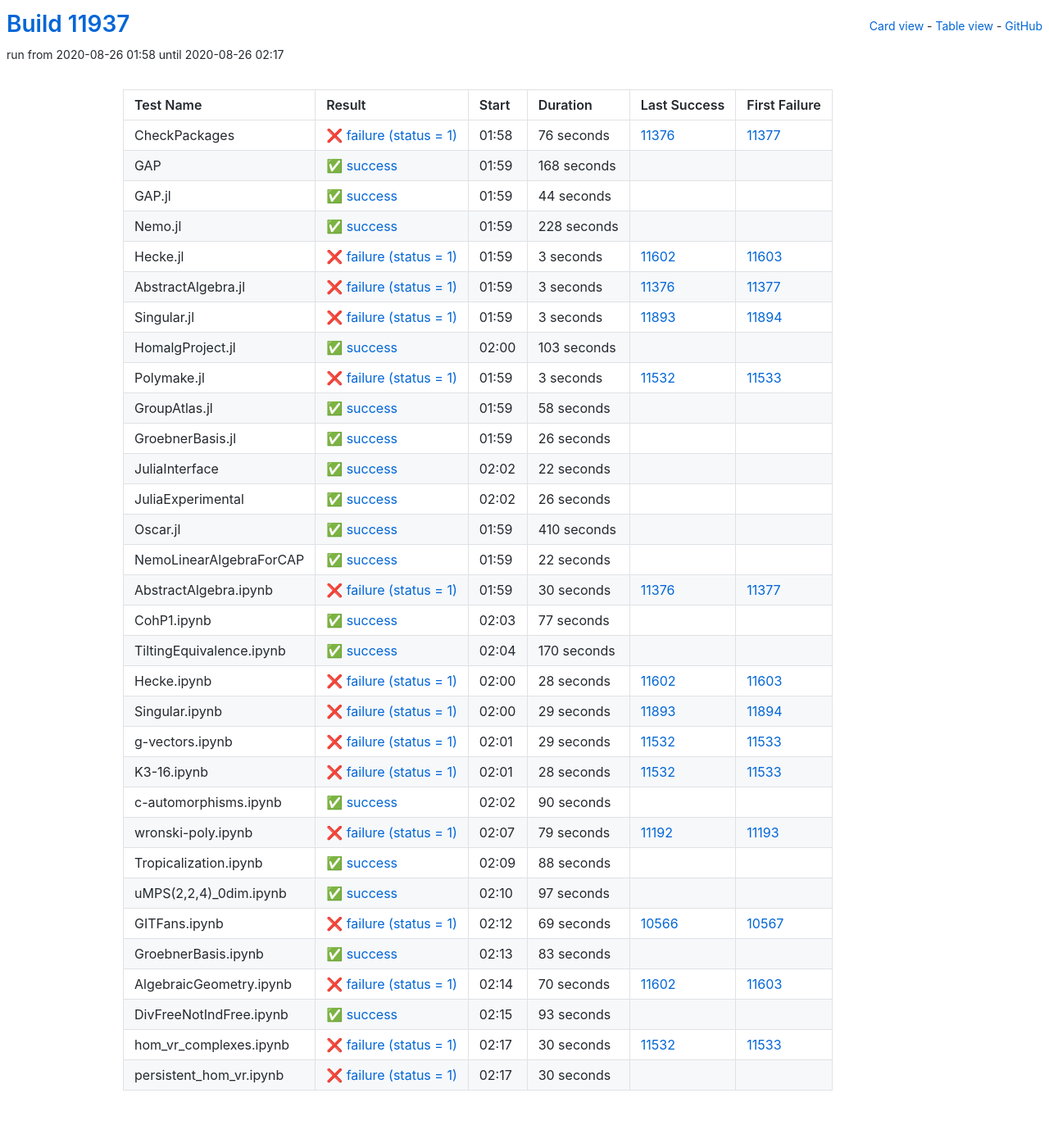
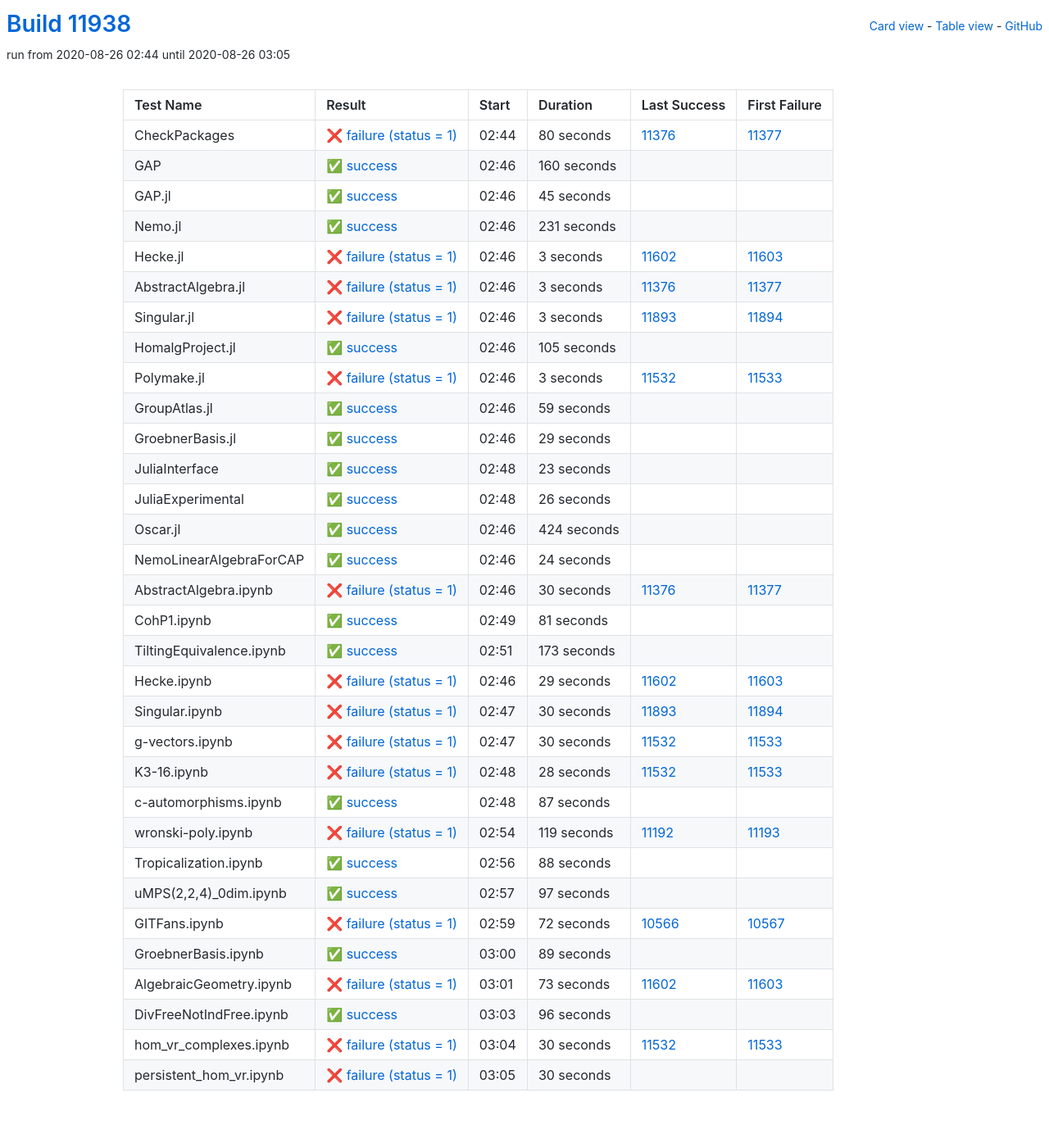
Before and after one commit to oscar-system/oscar-ci-status, a Jekyll site: the page built from table.html, in a window 1280 px wide. Shown: the whole page at 82% size. Built offline with Jekyll 4.4.1, drawn with Linux system fonts in a browser that asks for light colours.

Commit message:
Build #11938

```diff
--- a/_data/ci.yml
+++ b/_data/ci.yml
@@ -1,6 +1,6 @@
 ---
-build: 11937
-build_url: https://oscarci.mathematik.uni-kl.de/job/oscar/11937/
+build: 11938
+build_url: https://oscarci.mathematik.uni-kl.de/job/oscar/11938/
 job: oscar
 organization: oscar-system
 repo: oscar-ci-status
@@ -8,56 +8,56 @@
 tests:
 - name: CheckPackages
   id: checkpackages
-  log: https://oscarci.mathematik.uni-kl.de/job/oscar/11937/artifact/logs/build-11937/CheckPackages.log
-  start: 2020-08-26 01:58
+  log: https://oscarci.mathematik.uni-kl.de/job/oscar/11938/artifact/logs/build-11938/CheckPackages.log
+  start: 2020-08-26 02:44
   success: false
   exitcode: 1
   status: failure
-  duration: 76
+  duration: 80
   last_success: 11376
   last_success_url: https://oscarci.mathematik.uni-kl.de/job/oscar/11376/
   first_failure: 11377
   first_failure_url: https://oscarci.mathematik.uni-kl.de/job/oscar/11377/
 - name: GAP
   id: gap
-  log: https://oscarci.mathematik.uni-kl.de/job/oscar/11937/artifact/logs/build-11937/GAP.log
-  start: 2020-08-26 01:59
+  log: https://oscarci.mathematik.uni-kl.de/job/oscar/11938/artifact/logs/build-11938/GAP.log
+  start: 2020-08-26 02:46
   success: true
   exitcode: 0
   status: success
-  duration: 168
+  duration: 160
   last_success: false
   last_success_url:
   first_failure: false
   first_failure_url:
 - name: GAP.jl
   id: gap-jl
-  log: https://oscarci.mathematik.uni-kl.de/job/oscar/11937/artifact/logs/build-11937/GAP.jl.log
-  start: 2020-08-26 01:59
+  log: https://oscarci.mathematik.uni-kl.de/job/oscar/11938/artifact/logs/build-11938/GAP.jl.log
+  start: 2020-08-26 02:46
   success: true
   exitcode: 0
   status: success
-  duration: 44
+  duration: 45
   last_success: false
   last_success_url:
   first_failure: false
   first_failure_url:
 - name: Nemo.jl
   id: nemo-jl
-  log: https://oscarci.mathematik.uni-kl.de/job/oscar/11937/artifact/logs/build-11937/Nemo.jl.log
-  start: 2020-08-26 01:59
+  log: https://oscarci.mathematik.uni-kl.de/job/oscar/11938/artifact/logs/build-11938/Nemo.jl.log
+  start: 2020-08-26 02:46
   success: true
   exitcode: 0
   status: success
-  duration: 228
+  duration: 231
   last_success: false
   last_success_url:
   first_failure: false
   first_failure_url:
 - name: Hecke.jl
   id: hecke-jl
-  log: https://oscarci.mathematik.uni-kl.de/job/oscar/11937/artifact/logs/build-11937/Hecke.jl.log
-  start: 2020-08-26 01:59
+  log: https://oscarci.mathematik.uni-kl.de/job/oscar/11938/artifact/logs/build-11938/Hecke.jl.log
+  start: 2020-08-26 02:46
   success: false
   exitcode: 1
   status: failure
@@ -68,8 +68,8 @@
   first_failure_url: https://oscarci.mathematik.uni-kl.de/job/oscar/11603/
 - name: AbstractAlgebra.jl
   id: abstractalgebra-jl
-  log: https://oscarci.mathematik.uni-kl.de/job/oscar/11937/artifact/logs/build-11937/AbstractAlgebra.jl.log
-  start: 2020-08-26 01:59
+  log: https://oscarci.mathematik.uni-kl.de/job/oscar/11938/artifact/logs/build-11938/AbstractAlgebra.jl.log
+  start: 2020-08-26 02:46
   success: false
   exitcode: 1
   status: failure
@@ -80,8 +80,8 @@
   first_failure_url: https://oscarci.mathematik.uni-kl.de/job/oscar/11377/
 - name: Singular.jl
   id: singular-jl
-  log: https://oscarci.mathematik.uni-kl.de/job/oscar/11937/artifact/logs/build-11937/Singular.jl.log
-  start: 2020-08-26 01:59
+  log: https://oscarci.mathematik.uni-kl.de/job/oscar/11938/artifact/logs/build-11938/Singular.jl.log
+  start: 2020-08-26 02:46
   success: false
   exitcode: 1
   status: failure
@@ -92,20 +92,20 @@
   first_failure_url: https://oscarci.mathematik.uni-kl.de/job/oscar/11894/
 - name: HomalgProject.jl
   id: homalgproject-jl
-  log: https://oscarci.mathematik.uni-kl.de/job/oscar/11937/artifact/logs/build-11937/HomalgProject.jl.log
-  start: 2020-08-26 02:00
+  log: https://oscarci.mathematik.uni-kl.de/job/oscar/11938/artifact/logs/build-11938/HomalgProject.jl.log
+  start: 2020-08-26 02:46
   success: true
   exitcode: 0
   status: success
-  duration: 103
+  duration: 105
   last_success: false
   last_success_url:
   first_failure: false
   first_failure_url:
 - name: Polymake.jl
   id: polymake-jl
-  log: https://oscarci.mathematik.uni-kl.de/job/oscar/11937/artifact/logs/build-11937/Polymake.jl.log
-  start: 2020-08-26 01:59
+  log: https://oscarci.mathematik.uni-kl.de/job/oscar/11938/artifact/logs/build-11938/Polymake.jl.log
+  start: 2020-08-26 02:46
   success: false
   exitcode: 1
   status: failure
@@ -116,44 +116,44 @@
   first_failure_url: https://oscarci.mathematik.uni-kl.de/job/oscar/11533/
 - name: GroupAtlas.jl
   id: groupatlas-jl
-  log: https://oscarci.mathematik.uni-kl.de/job/oscar/11937/artifact/logs/build-11937/GroupAtlas.jl.log
-  start: 2020-08-26 01:59
+  log: https://oscarci.mathematik.uni-kl.de/job/oscar/11938/artifact/logs/build-11938/GroupAtlas.jl.log
+  start: 2020-08-26 02:46
   success: true
   exitcode: 0
   status: success
-  duration: 58
+  duration: 59
   last_success: false
   last_success_url:
   first_failure: false
   first_failure_url:
 - name: GroebnerBasis.jl
   id: groebnerbasis-jl
-  log: https://oscarci.mathematik.uni-kl.de/job/oscar/11937/artifact/logs/build-11937/GroebnerBasis.jl.log
-  start: 2020-08-26 01:59
+  log: https://oscarci.mathematik.uni-kl.de/job/oscar/11938/artifact/logs/build-11938/GroebnerBasis.jl.log
+  start: 2020-08-26 02:46
   success: true
   exitcode: 0
   status: success
-  duration: 26
+  duration: 29
   last_success: false
   last_success_url:
   first_failure: false
   first_failure_url:
 - name: JuliaInterface
   id: juliainterface
-  log: https://oscarci.mathematik.uni-kl.de/job/oscar/11937/artifact/logs/build-11937/JuliaInterface.log
-  start: 2020-08-26 02:02
+  log: https://oscarci.mathematik.uni-kl.de/job/oscar/11938/artifact/logs/build-11938/JuliaInterface.log
+  start: 2020-08-26 02:48
   success: true
   exitcode: 0
   status: success
-  duration: 22
+  duration: 23
   last_success: false
   last_success_url:
   first_failure: false
   first_failure_url:
 - name: JuliaExperimental
   id: juliaexperimental
-  log: https://oscarci.mathematik.uni-kl.de/job/oscar/11937/artifact/logs/build-11937/JuliaExperimental.log
-  start: 2020-08-26 02:02
+  log: https://oscarci.mathematik.uni-kl.de/job/oscar/11938/artifact/logs/build-11938/JuliaExperimental.log
+  start: 2020-08-26 02:48
   success: true
   exitcode: 0
   status: success
@@ -164,32 +164,32 @@
   first_failure_url:
 - name: Oscar.jl
   id: oscar-jl
-  log: https://oscarci.mathematik.uni-kl.de/job/oscar/11937/artifact/logs/build-11937/Oscar.jl.log
-  start: 2020-08-26 01:59
+  log: https://oscarci.mathematik.uni-kl.de/job/oscar/11938/artifact/logs/build-11938/Oscar.jl.log
+  start: 2020-08-26 02:46
   success: true
   exitcode: 0
   status: success
-  duration: 410
+  duration: 424
   last_success: false
   last_success_url:
   first_failure: false
   first_failure_url:
 - name: NemoLinearAlgebraForCAP
   id: nemolinearalgebraforcap
-  log: https://oscarci.mathematik.uni-kl.de/job/oscar/11937/artifact/logs/build-11937/NemoLinearAlgebraForCAP.log
-  start: 2020-08-26 01:59
+  log: https://oscarci.mathematik.uni-kl.de/job/oscar/11938/artifact/logs/build-11938/NemoLinearAlgebraForCAP.log
+  start: 2020-08-26 02:46
   success: true
   exitcode: 0
   status: success
-  duration: 22
+  duration: 24
   last_success: false
   last_success_url:
   first_failure: false
   first_failure_url:
 - name: AbstractAlgebra.ipynb
   id: abstractalgebra-ipynb
-  log: https://oscarci.mathematik.uni-kl.de/job/oscar/11937/artifact/logs/build-11937/AbstractAlgebra.ipynb.log
-  start: 2020-08-26 01:59
+  log: https://oscarci.mathematik.uni-kl.de/job/oscar/11938/artifact/logs/build-11938/AbstractAlgebra.ipynb.log
+  start: 2020-08-26 02:46
   success: false
   exitcode: 1
   status: failure
@@ -200,68 +200,68 @@
   first_failure_url: https://oscarci.mathematik.uni-kl.de/job/oscar/11377/
 - name: CohP1.ipynb
   id: cohp1-ipynb
-  log: https://oscarci.mathematik.uni-kl.de/job/oscar/11937/artifact/logs/build-11937/CohP1.ipynb.log
-  start: 2020-08-26 02:03
+  log: https://oscarci.mathematik.uni-kl.de/job/oscar/11938/artifact/logs/build-11938/CohP1.ipynb.log
+  start: 2020-08-26 02:49
   success: true
   exitcode: 0
   status: success
-  duration: 77
+  duration: 81
   last_success: false
   last_success_url:
   first_failure: false
   first_failure_url:
 - name: TiltingEquivalence.ipynb
   id: tiltingequivalence-ipynb
-  log: https://oscarci.mathematik.uni-kl.de/job/oscar/11937/artifact/logs/build-11937/TiltingEquivalence.ipynb.log
-  start: 2020-08-26 02:04
+  log: https://oscarci.mathematik.uni-kl.de/job/oscar/11938/artifact/logs/build-11938/TiltingEquivalence.ipynb.log
+  start: 2020-08-26 02:51
   success: true
   exitcode: 0
   status: success
-  duration: 170
+  duration: 173
   last_success: false
   last_success_url:
   first_failure: false
   first_failure_url:
 - name: Hecke.ipynb
   id: hecke-ipynb
-  log: https://oscarci.mathematik.uni-kl.de/job/oscar/11937/artifact/logs/build-11937/Hecke.ipynb.log
-  start: 2020-08-26 02:00
+  log: https://oscarci.mathematik.uni-kl.de/job/oscar/11938/artifact/logs/build-11938/Hecke.ipynb.log
+  start: 2020-08-26 02:46
   success: false
   exitcode: 1
   status: failure
-  duration: 28
+  duration: 29
   last_success: 11602
   last_success_url: https://oscarci.mathematik.uni-kl.de/job/oscar/11602/
   first_failure: 11603
   first_failure_url: https://oscarci.mathematik.uni-kl.de/job/oscar/11603/
 - name: Singular.ipynb
   id: singular-ipynb
-  log: https://oscarci.mathematik.uni-kl.de/job/oscar/11937/artifact/logs/build-11937/Singular.ipynb.log
-  start: 2020-08-26 02:00
+  log: https://oscarci.mathematik.uni-kl.de/job/oscar/11938/artifact/logs/build-11938/Singular.ipynb.log
+  start: 2020-08-26 02:47
   success: false
   exitcode: 1
   status: failure
-  duration: 29
+  duration: 30
   last_success: 11893
   last_success_url: https://oscarci.mathematik.uni-kl.de/job/oscar/11893/
   first_failure: 11894
   first_failure_url: https://oscarci.mathematik.uni-kl.de/job/oscar/11894/
 - name: g-vectors.ipynb
   id: g-vectors-ipynb
-  log: https://oscarci.mathematik.uni-kl.de/job/oscar/11937/artifact/logs/build-11937/g-vectors.ipynb.log
-  start: 2020-08-26 02:01
+  log: https://oscarci.mathematik.uni-kl.de/job/oscar/11938/artifact/logs/build-11938/g-vectors.ipynb.log
+  start: 2020-08-26 02:47
   success: false
   exitcode: 1
   status: failure
-  duration: 29
+  duration: 30
   last_success: 11532
   last_success_url: https://oscarci.mathematik.uni-kl.de/job/oscar/11532/
   first_failure: 11533
   first_failure_url: https://oscarci.mathematik.uni-kl.de/job/oscar/11533/
 - name: K3-16.ipynb
   id: k3-16-ipynb
-  log: https://oscarci.mathematik.uni-kl.de/job/oscar/11937/artifact/logs/build-11937/K3-16.ipynb.log
-  start: 2020-08-26 02:01
+  log: https://oscarci.mathematik.uni-kl.de/job/oscar/11938/artifact/logs/build-11938/K3-16.ipynb.log
+  start: 2020-08-26 02:48
   success: false
   exitcode: 1
   status: failure
@@ -272,32 +272,32 @@
   first_failure_url: https://oscarci.mathematik.uni-kl.de/job/oscar/11533/
 - name: c-automorphisms.ipynb
   id: c-automorphisms-ipynb
-  log: https://oscarci.mathematik.uni-kl.de/job/oscar/11937/artifact/logs/build-11937/c-automorphisms.ipynb.log
-  start: 2020-08-26 02:02
+  log: https://oscarci.mathematik.uni-kl.de/job/oscar/11938/artifact/logs/build-11938/c-automorphisms.ipynb.log
+  start: 2020-08-26 02:48
   success: true
   exitcode: 0
   status: success
-  duration: 90
+  duration: 87
   last_success: false
   last_success_url:
   first_failure: false
   first_failure_url:
 - name: wronski-poly.ipynb
   id: wronski-poly-ipynb
-  log: https://oscarci.mathematik.uni-kl.de/job/oscar/11937/artifact/logs/build-11937/wronski-poly.ipynb.log
-  start: 2020-08-26 02:07
+  log: https://oscarci.mathematik.uni-kl.de/job/oscar/11938/artifact/logs/build-11938/wronski-poly.ipynb.log
+  start: 2020-08-26 02:54
   success: false
   exitcode: 1
   status: failure
-  duration: 79
+  duration: 119
   last_success: 11192
   last_success_url: https://oscarci.mathematik.uni-kl.de/job/oscar/11192/
   first_failure: 11193
   first_failure_url: https://oscarci.mathematik.uni-kl.de/job/oscar/11193/
 - name: Tropicalization.ipynb
   id: tropicalization-ipynb
-  log: https://oscarci.mathematik.uni-kl.de/job/oscar/11937/artifact/logs/build-11937/Tropicalization.ipynb.log
-  start: 2020-08-26 02:09
+  log: https://oscarci.mathematik.uni-kl.de/job/oscar/11938/artifact/logs/build-11938/Tropicalization.ipynb.log
+  start: 2020-08-26 02:56
   success: true
   exitcode: 0
   status: success
@@ -308,8 +308,8 @@
   first_failure_url:
 - name: uMPS(2,2,4)_0dim.ipynb
   id: umps-2-2-4-0dim-ipynb
-  log: https://oscarci.mathematik.uni-kl.de/job/oscar/11937/artifact/logs/build-11937/uMPS-2-2-4-_0dim.ipynb.log
-  start: 2020-08-26 02:10
+  log: https://oscarci.mathematik.uni-kl.de/job/oscar/11938/artifact/logs/build-11938/uMPS-2-2-4-_0dim.ipynb.log
+  start: 2020-08-26 02:57
   success: true
   exitcode: 0
   status: success
@@ -320,56 +320,56 @@
   first_failure_url:
 - name: GITFans.ipynb
   id: gitfans-ipynb
-  log: https://oscarci.mathematik.uni-kl.de/job/oscar/11937/artifact/logs/build-11937/GITFans.ipynb.log
-  start: 2020-08-26 02:12
+  log: https://oscarci.mathematik.uni-kl.de/job/oscar/11938/artifact/logs/build-11938/GITFans.ipynb.log
+  start: 2020-08-26 02:59
   success: false
   exitcode: 1
   status: failure
-  duration: 69
+  duration: 72
   last_success: 10566
   last_success_url: https://oscarci.mathematik.uni-kl.de/job/oscar/10566/
   first_failure: 10567
   first_failure_url: https://oscarci.mathematik.uni-kl.de/job/oscar/10567/
 - name: GroebnerBasis.ipynb
   id: groebnerbasis-ipynb
-  log: https://oscarci.mathematik.uni-kl.de/job/oscar/11937/artifact/logs/build-11937/GroebnerBasis.ipynb.log
-  start: 2020-08-26 02:13
+  log: https://oscarci.mathematik.uni-kl.de/job/oscar/11938/artifact/logs/build-11938/GroebnerBasis.ipynb.log
+  start: 2020-08-26 03:00
   success: true
   exitcode: 0
   status: success
-  duration: 83
+  duration: 89
   last_success: false
   last_success_url:
   first_failure: false
   first_failure_url:
 - name: AlgebraicGeometry.ipynb
   id: algebraicgeometry-ipynb
-  log: https://oscarci.mathematik.uni-kl.de/job/oscar/11937/artifact/logs/build-11937/AlgebraicGeometry.ipynb.log
-  start: 2020-08-26 02:14
+  log: https://oscarci.mathematik.uni-kl.de/job/oscar/11938/artifact/logs/build-11938/AlgebraicGeometry.ipynb.log
+  start: 2020-08-26 03:01
   success: false
   exitcode: 1
   status: failure
-  duration: 70
+  duration: 73
   last_success: 11602
   last_success_url: https://oscarci.mathematik.uni-kl.de/job/oscar/11602/
   first_failure: 11603
   first_failure_url: https://oscarci.mathematik.uni-kl.de/job/oscar/11603/
 - name: DivFreeNotIndFree.ipynb
   id: divfreenotindfree-ipynb
-  log: https://oscarci.mathematik.uni-kl.de/job/oscar/11937/artifact/logs/build-11937/DivFreeNotIndFree.ipynb.log
-  start: 2020-08-26 02:15
+  log: https://oscarci.mathematik.uni-kl.de/job/oscar/11938/artifact/logs/build-11938/DivFreeNotIndFree.ipynb.log
+  start: 2020-08-26 03:03
   success: true
   exitcode: 0
   status: success
-  duration: 93
+  duration: 96
   last_success: false
   last_success_url:
   first_failure: false
   first_failure_url:
 - name: hom_vr_complexes.ipynb
   id: hom-vr-complexes-ipynb
-  log: https://oscarci.mathematik.uni-kl.de/job/oscar/11937/artifact/logs/build-11937/hom_vr_complexes.ipynb.log
-  start: 2020-08-26 02:17
+  log: https://oscarci.mathematik.uni-kl.de/job/oscar/11938/artifact/logs/build-11938/hom_vr_complexes.ipynb.log
+  start: 2020-08-26 03:04
   success: false
   exitcode: 1
   status: failure
@@ -380,8 +380,8 @@
   first_failure_url: https://oscarci.mathematik.uni-kl.de/job/oscar/11533/
 - name: persistent_hom_vr.ipynb
   id: persistent-hom-vr-ipynb
-  log: https://oscarci.mathematik.uni-kl.de/job/oscar/11937/artifact/logs/build-11937/persistent_hom_vr.ipynb.log
-  start: 2020-08-26 02:17
+  log: https://oscarci.mathematik.uni-kl.de/job/oscar/11938/artifact/logs/build-11938/persistent_hom_vr.ipynb.log
+  start: 2020-08-26 03:05
   success: false
   exitcode: 1
   status: failure
```
Also changed, not shown: README.md.
